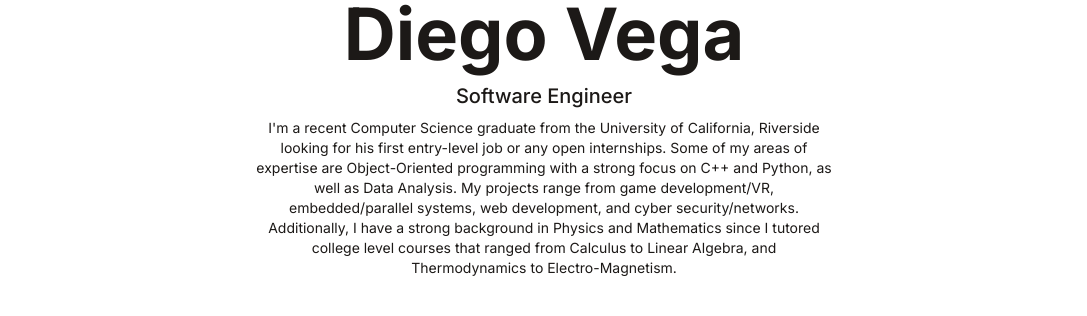
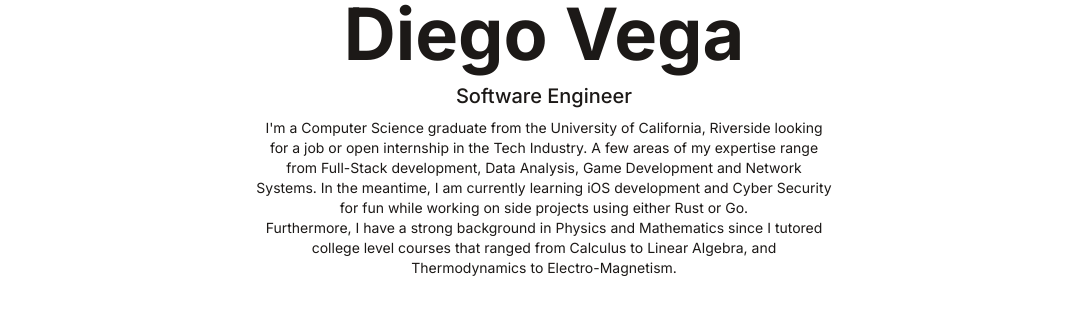
Before and after one commit to Dvega0xE/portfolio-website, a React (Vite) app: page / in a window 1280 px wide. Shown: the part 1314-1630 px from the top of the page, without its empty margins (96-1183 px from the left). Built offline with nearby package versions, Linux system fonts and the light colour scheme.

Commit message:
Update Intro.jsx

```diff
--- a/src/components/Intro.jsx
+++ b/src/components/Intro.jsx
@@ -7,9 +7,11 @@
 			<h1 className="text-4xl md:text-7xl dark:text-white mb-1 md:mb-3 font-bold">Diego Vega</h1>
 			<p className="text-base md:text-xl mb-2 font-medium">Software Engineer</p>
 			<p className="text-sm max-w-xl mb-4 font-normal">
-			I'm a recent Computer Science graduate from the University of California, Riverside looking for his first entry-level job or any open internships. Some of my areas of expertise are Object-Oriented programming with a strong focus on C++ and Python, as well as Data Analysis. My projects range from game development/VR, embedded/parallel systems, web development, and cyber security/networks.
+			I'm a Computer Science graduate from the University of California, Riverside looking for a job or open internship in the Tech Industry.
+			A few areas of my expertise range from Full-Stack development, Data Analysis, Game Development and Network Systems.
+			In the meantime, I am currently learning iOS development and Cyber Security for fun while working on side projects using either Rust or Go.
 			<br />
-			Additionally, I have a strong background in Physics and Mathematics since I tutored college level courses that ranged from Calculus to Linear Algebra, and Thermodynamics to Electro-Magnetism.
+			Furthermore, I have a strong background in Physics and Mathematics since I tutored college level courses that ranged from Calculus to Linear Algebra, and Thermodynamics to Electro-Magnetism.
 			</p>
 		</div>
    )
```
